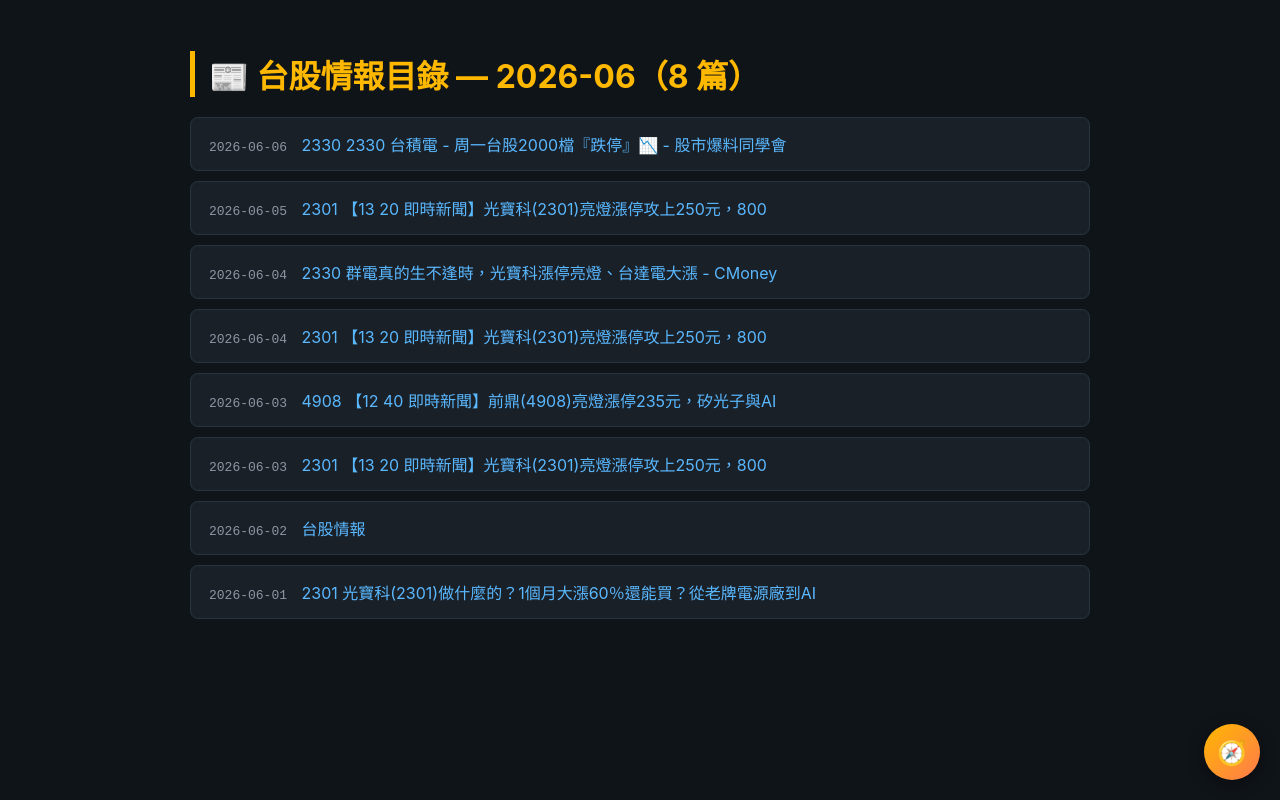
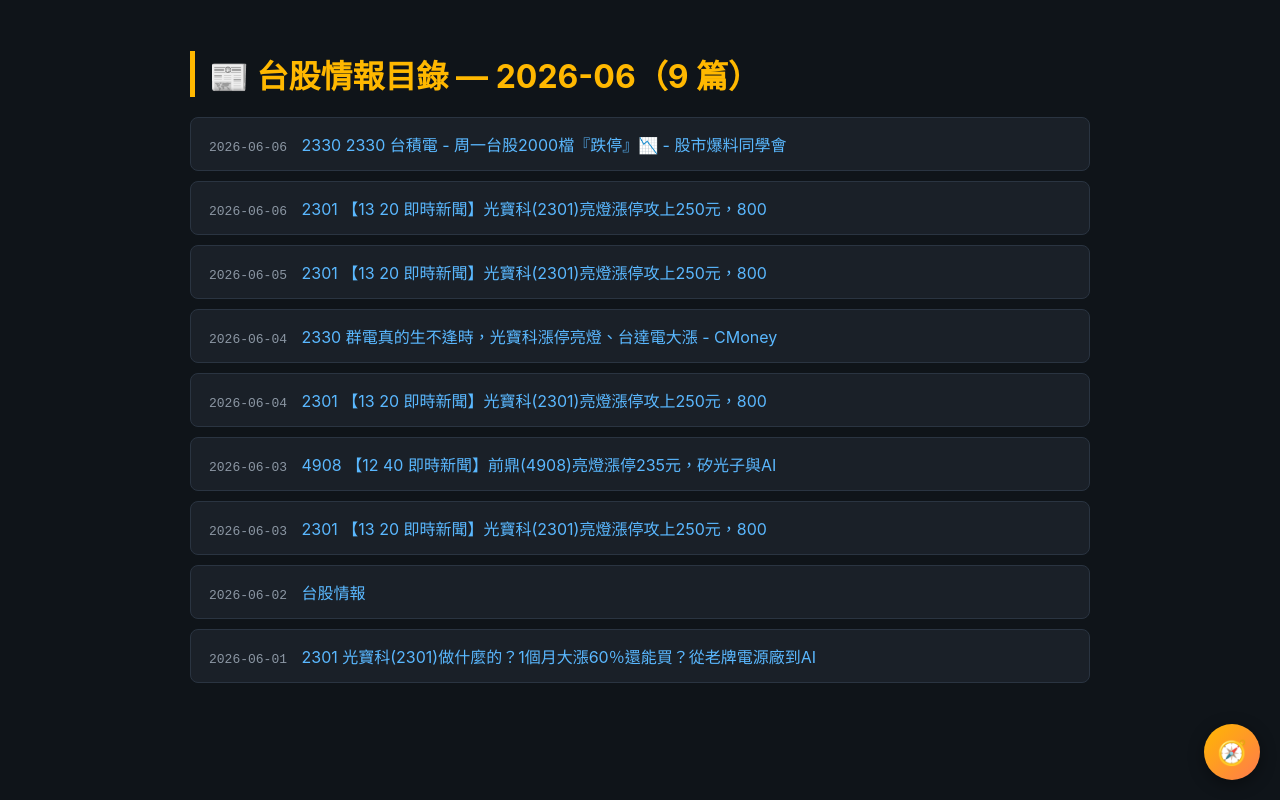
Before and after one commit to WANG2026378/stocks, a plain HTML site: page tw_news/2026-06/index.html in a window 1280 px wide. Drawn offline with Linux system fonts and the light colour scheme.

Commit message:
台股情報 2026-06-06

```diff
--- a/tw_news/2026-06/index.html
+++ b/tw_news/2026-06/index.html
@@ -11,7 +11,7 @@
 .date{color:#8b96a3;margin-right:10px;font-family:monospace}
 .empty{color:#8b96a3;text-align:center}
 </style></head><body>
-<h1>📰 台股情報目錄 — 2026-06（8 篇）</h1>
+<h1>📰 台股情報目錄 — 2026-06（9 篇）</h1>
 <!-- VIP-NAV-START -->
 <style id="vip-nav-style">
 .vip-nav-fab{position:fixed;bottom:20px;right:20px;width:56px;height:56px;border-radius:50%;background:linear-gradient(135deg,#ffb800,#ff7a4d);color:#fff;border:none;cursor:pointer;box-shadow:0 4px 16px rgba(0,0,0,.4);font-size:24px;z-index:99999;display:flex;align-items:center;justify-content:center;transition:transform .2s, box-shadow .2s;font-family:-apple-system,"PingFang TC","Microsoft JhengHei",sans-serif}
@@ -119,6 +119,7 @@
 </script>
 <!-- VIP-NAV-END -->
 <ul><li><a href="2026-06-06_2330_2330%20%E5%8F%B0%E7%A9%8D%E9%9B%BB%20-%20%E5%91%A8%E4%B8%80%E5%8F%B0%E8%82%A12000%E6%AA%94%E3%80%8E%E8%B7%8C%E5%81%9C%E3%80%8F%F0%9F%93%89%20-%20%E8%82%A1%E5%B8%82%E7%88%86%E6%96%99%E5%90%8C%E5%AD%B8%E6%9C%83.html"><span class="date">2026-06-06</span> 2330 2330 台積電 - 周一台股2000檔『跌停』📉 - 股市爆料同學會</a></li>
+<li><a href="2026-06-06_2301_%E3%80%9013_20%20%E5%8D%B3%E6%99%82%E6%96%B0%E8%81%9E%E3%80%91%E5%85%89%E5%AF%B6%E7%A7%91%282301%29%E4%BA%AE%E7%87%88%E6%BC%B2%E5%81%9C%E6%94%BB%E4%B8%8A250%E5%85%83%EF%BC%8C800.html"><span class="date">2026-06-06</span> 2301 【13 20 即時新聞】光寶科(2301)亮燈漲停攻上250元，800</a></li>
 <li><a href="2026-06-05_2301_%E3%80%9013_20%20%E5%8D%B3%E6%99%82%E6%96%B0%E8%81%9E%E3%80%91%E5%85%89%E5%AF%B6%E7%A7%91%282301%29%E4%BA%AE%E7%87%88%E6%BC%B2%E5%81%9C%E6%94%BB%E4%B8%8A250%E5%85%83%EF%BC%8C800.html"><span class="date">2026-06-05</span> 2301 【13 20 即時新聞】光寶科(2301)亮燈漲停攻上250元，800</a></li>
 <li><a href="2026-06-04_2330_%E7%BE%A4%E9%9B%BB%E7%9C%9F%E7%9A%84%E7%94%9F%E4%B8%8D%E9%80%A2%E6%99%82%EF%BC%8C%E5%85%89%E5%AF%B6%E7%A7%91%E6%BC%B2%E5%81%9C%E4%BA%AE%E7%87%88%E3%80%81%E5%8F%B0%E9%81%94%E9%9B%BB%E5%A4%A7%E6%BC%B2%20-%20CMoney.html"><span class="date">2026-06-04</span> 2330 群電真的生不逢時，光寶科漲停亮燈、台達電大漲 - CMoney</a></li>
 <li><a href="2026-06-04_2301_%E3%80%9013_20%20%E5%8D%B3%E6%99%82%E6%96%B0%E8%81%9E%E3%80%91%E5%85%89%E5%AF%B6%E7%A7%91%282301%29%E4%BA%AE%E7%87%88%E6%BC%B2%E5%81%9C%E6%94%BB%E4%B8%8A250%E5%85%83%EF%BC%8C800.html"><span class="date">2026-06-04</span> 2301 【13 20 即時新聞】光寶科(2301)亮燈漲停攻上250元，800</a></li>
```
